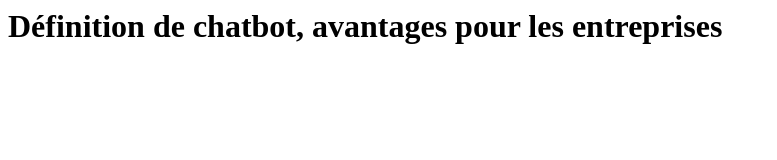
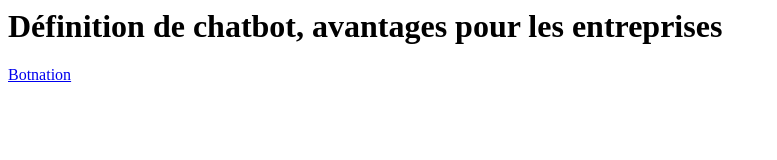
Before and after one commit to GlenLB/chatbot, a plain HTML site: page index.html in a window 1280 px wide. Shown: the whole page, without its empty margins (0-777 px from the left). Drawn offline with Linux system fonts and the light colour scheme.

Commit message:
Update index.html

```diff
--- a/index.html
+++ b/index.html
@@ -1 +1,2 @@
 <h1>Définition de chatbot, avantages pour les entreprises</h1>
+<a href="https://botnation.ai/fr/">Botnation</a>
```
